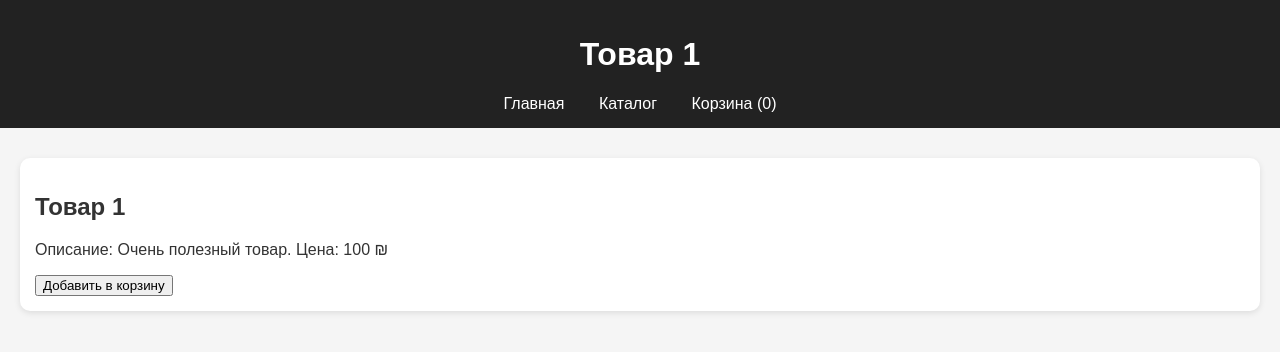
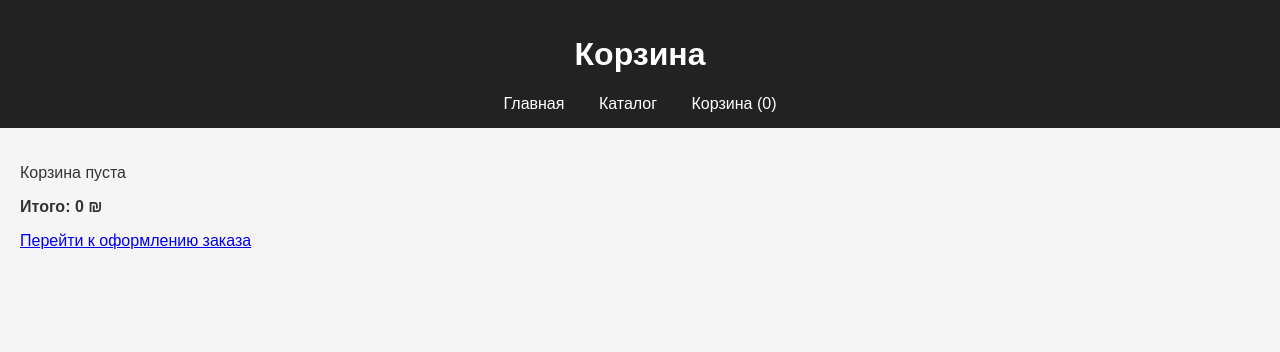
Before and after one commit to volser89/my-shop, a plain HTML site: page product.html in a window 1280 px wide. Drawn offline with Linux system fonts and the light colour scheme.

Commit message:
product.html

```diff
--- a/product.html
+++ b/product.html
@@ -2,12 +2,12 @@
 <html lang="ru">
 <head>
   <meta charset="UTF-8">
-  <title>Товар 1</title>
+  <title>Корзина</title>
   <link rel="stylesheet" href="style.css">
 </head>
 <body>
   <header>
-    <h1>Товар 1</h1>
+    <h1>Корзина</h1>
     <nav>
       <a href="index.html">Главная</a>
       <a href="products.html">Каталог</a>
@@ -15,29 +15,50 @@
     </nav>
   </header>
   <main>
-    <div class="card">
-      <h2>Товар 1</h2>
-      <p>Описание: Очень полезный товар. Цена: 100 ₪</p>
-      <button id="add-btn">Добавить в корзину</button>
-    </div>
+    <div id="cart-items"></div>
+    <p><strong>Итого: <span id="total">0</span> ₪</strong></p>
+    <a href="checkout.html">Перейти к оформлению заказа</a>
   </main>
 
   <script>
     document.addEventListener('DOMContentLoaded', function () {
-      function addToCart(name, price) {
-        const cart = JSON.parse(localStorage.getItem('cart') || '[]');
-        cart.push({ name, price });
-        localStorage.setItem('cart', JSON.stringify(cart));
-        alert('Товар добавлен в корзину!');
+      let cart = JSON.parse(localStorage.getItem('cart') || '[]');
+
+      function renderCart() {
+        const container = document.getElementById('cart-items');
+        container.innerHTML = '';
+        let total = 0;
+
+        if (cart.length === 0) {
+          container.innerHTML = '<p>Корзина пуста</p>';
+          document.getElementById('total').textContent = '0';
+          document.getElementById('cart-count').textContent = '0';
+          return;
+        }
+
+        cart.forEach((item, index) => {
+          const div = document.createElement('div');
+          div.className = 'card';
+          div.innerHTML = `
+            <h3>${item.name}</h3>
+            <p>Цена: ${item.price} ₪</p>
+            <button onclick="removeItem(${index})">Удалить</button>
+          `;
+          container.appendChild(div);
+          total += item.price;
+        });
+
+        document.getElementById('total').textContent = total;
+        document.getElementById('cart-count').textContent = cart.length;
       }
 
-      document.getElementById('add-btn').addEventListener('click', () => {
-        addToCart('Товар 1', 100);
-      });
+      window.removeItem = function(index) {
+        cart.splice(index, 1);
+        localStorage.setItem('cart', JSON.stringify(cart));
+        renderCart();
+      }
 
-      // обновим счётчик корзины
-      const cart = JSON.parse(localStorage.getItem('cart') || '[]');
-      document.getElementById('cart-count').textContent = cart.length;
+      renderCart();
     });
   </script>
 </body>
```
